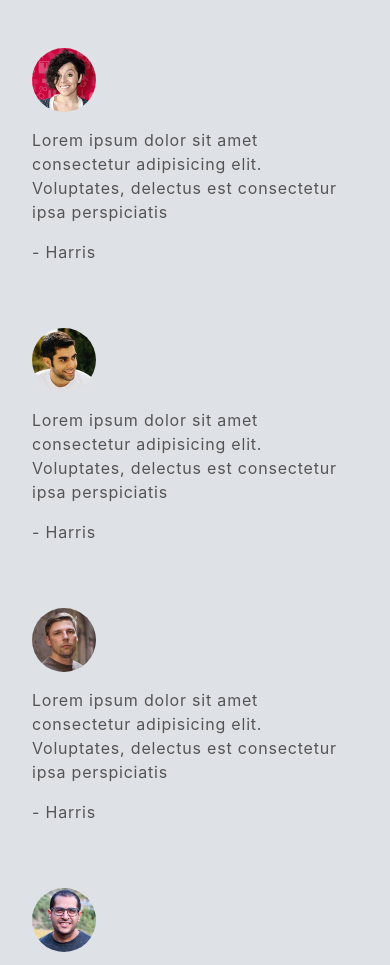
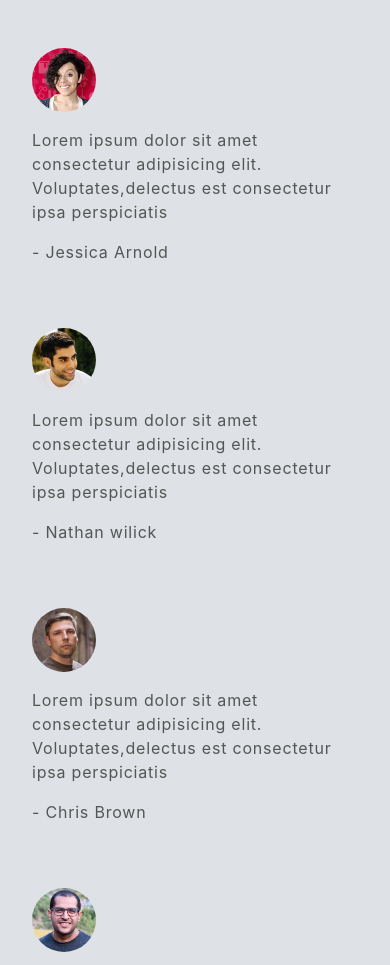
Before and after one commit to Deepakmukka1/fit-in-clone, a React (Vite) app: page / in a window 390 px wide. Shown: the part 6560-7525 px from the top of the page. Built offline with nearby package versions, Linux system fonts and the light colour scheme.

Commit message:
♻️ refactor: refactor all sections

```diff
--- a/src/components/navbar.jsx
+++ b/src/components/navbar.jsx
@@ -46,7 +46,9 @@ const NavigationBar = () => {
                 <li
                   key={idx}
                   className="text-textprimary font-medium pr-4 hover:text-gray-800 md:text-lg transition-all tracking-wider"
-                  onClick={() => setNavClicked(!isNavClicked)}
+                  onClick={() => {
+                    if (isNavClicked) setNavClicked(!isNavClicked);
+                  }}
                 >
                   <a href={item.path}>{item.title}</a>
                 </li>
@@ -54,7 +56,9 @@ const NavigationBar = () => {
             })}
             <button
               className="bg-background-300 text-white rounded-md px-4 py-2 font-medium hover:bg-background-500 transition-all duration-3000"
-              onClick={() => setNavClicked(!isNavClicked)}
+              onClick={() => {
+                if (isNavClicked) setNavClicked(!isNavClicked);
+              }}
             >
               <a href="#contact">Free trail</a>
             </button>
--- a/src/components/section-hero/herosection.jsx
+++ b/src/components/section-hero/herosection.jsx
@@ -6,21 +6,23 @@ import { faArrowDown } from "@fortawesome/free-solid-svg-icons";
 const HeroSection = () => {
   return (
     <section className="bg-background">
-      <div className="grid lg:grid-cols-2 grid-cols-1 lg:text-left text-center pt-12 pb-24 items-center mx-auto xl:px-20 xl:gap-6 gap-8 max-w-screen-2xl">
-      <div className="flex flex-col mx-auto xl:px-14 px-10 xl:pb-5 items-center justify-center lg:gap-10 gap-8">
-        <h1 className="text-textprimary-200 font-bold md:text-5xl text-4xl leading-none -tracking-wide">
+      <div className="grid grid-cols-1 text-center items-center mx-auto pt-12 pb-24 gap-8 max-w-screen-2xl lg:grid-cols-2 lg:text-left xl:px-20 xl:gap-6 ">
+        <div className="flex flex-col mx-auto items-center px-10 gap-8 justify-center xl:px-14 xl:pb-5 lg:gap-10 ">
+          <h1 className="text-textprimary-200 font-bold text-4xl leading-none -tracking-wide md:text-5xl">
             Being healthy or fit isn't a fad or a trend. It's a lifestyle.
           </h1>
-        <h4 className="xl:text-xl text-base text-textprimary-100">
+          <h4 className="text-base text-textprimary-100 xl:text-xl">
             The smart 365-days-per-year fitness subscription. Tailored to your
             personal health and nutritional needs.
           </h4>
-        <div className="flex sm:flex-row flex-col sm:gap-10 gap-2 justify-center lg:justify-start sm:w-full">
-          <button className="bg-background-300 text-white rounded-md px-5 py-2 lg:px-6 lg:py-3 font-normal lg:text-xl text-sm hover:bg-background-500 transition-all duration-3000 tracking-wider">
+          <div className="flex flex-col gap-2 justify-center sm:flex-row sm:gap-10 sm:w-full lg:justify-start ">
+            <button className="bg-background-300 text-white rounded-md px-5 py-2 font-normal lg:px-6 lg:py-3 text-sm lg:text-xl hover:bg-background-500 transition-all duration-3000 tracking-wider">
               <a href="#contact">Start Getting Fit</a>
             </button>
-          <button className="bg-background-200 text-textprimary rounded-md px-5 py-2 lg:px-6 lg:py-3 font-normal lg:text-xl text-sm hover:bg-background-100 transition-all duration-3000 hover:border-gray-800 border-2 tracking-wider">
-            <a href="#details">Learn More <FontAwesomeIcon icon={faArrowDown}/> </a>
+            <button className="bg-background-200 text-textprimary rounded-md px-5 py-2 font-normal lg:px-6 text-sm lg:py-3 lg:text-xl hover:bg-background-100 transition-all duration-3000 hover:border-gray-800 border-2 tracking-wider">
+              <a href="#details">
+                Learn More <FontAwesomeIcon icon={faArrowDown} />{" "}
+              </a>
             </button>
           </div>
           <Customers />
--- a/src/components/section-plans/planssection.jsx
+++ b/src/components/section-plans/planssection.jsx
@@ -40,7 +40,7 @@ const PlansSection = () => {
             {categories.map((category, index) => {
               return (
                 <li
-                  className="flex lg:justify-start justify-center gap-5 mt-3"
+                  className="flex justify-start gap-5 mt-3"
                   key={index}
                 >
                   <span className="">
--- a/src/components/section-pricing/pricingsection.jsx
+++ b/src/components/section-pricing/pricingsection.jsx
@@ -49,7 +49,7 @@ const PricingSection = () => {
         <PricingCard details={filterData(pricingDetails, "Starter")} />
         <PricingCard details={filterData(pricingDetails, "Pro")} />
       </div>
-      <h2 className="text-lg text-center">
+      <h2 className="sm:text-lg text-center text-textprimary-100 text-sm">
         Prices include all applicable taxes. You can cancel anytime.
       </h2>
     </section>
--- a/src/components/section-testimonials/testimonialcard.jsx
+++ b/src/components/section-testimonials/testimonialcard.jsx
@@ -1,6 +1,6 @@
 import React from "react";
 
-const TestimonialCard = ({testimonial, imageURL, authorName}) => {
+const TestimonialCard = ({testimonialText, imageURL, authorName}) => {
   return (
     <div className="flex flex-col gap-4">
       <div>
@@ -12,8 +12,7 @@ const TestimonialCard = ({testimonial, imageURL, authorName}) => {
       </div>
       <div>
         <p className="text-ellipsis md:text-lg text-base">
-          Lorem ipsum dolor sit amet consectetur adipisicing elit. Voluptates,
-          delectus est consectetur ipsa perspiciatis
+          {testimonialText}
         </p>
       </div>
       <div>
--- a/src/components/section-testimonials/testimonials.jsx
+++ b/src/components/section-testimonials/testimonials.jsx
@@ -1,4 +1,4 @@
-import React from "react";
+import React, { useState } from "react";
 import TestimonialCard from "./testimonialcard";
 import TestimonialImage1 from "../../assets/testimonial1.jpg";
 import TestimonialImage2 from "../../assets/testimonial2.jpg";
@@ -7,22 +7,67 @@ import TestimonialImage4 from "../../assets/c2.jpg";
 import WorkoutGallery from "./workoutgallery";
 
 const TestimonialSection = () => {
+  const [testimonials] = useState([
+    {
+      authorName: "Jessica Arnold",
+      authorImageURL: TestimonialImage1,
+      testimonialText:
+        " Lorem ipsum dolor sit amet consectetur adipisicing elit. Voluptates,delectus est consectetur ipsa perspiciatis ",
+    },
+    {
+      authorName: "Nathan wilick",
+      authorImageURL: TestimonialImage2,
+      testimonialText:
+        " Lorem ipsum dolor sit amet consectetur adipisicing elit. Voluptates,delectus est consectetur ipsa perspiciatis ",
+    },
+    {
+      authorName: "Chris Brown",
+      authorImageURL: TestimonialImage3,
+      testimonialText:
+        " Lorem ipsum dolor sit amet consectetur adipisicing elit. Voluptates,delectus est consectetur ipsa perspiciatis ",
+    },
+    {
+      authorName: "Andy aryan",
+      authorImageURL: TestimonialImage4,
+      testimonialText:
+        " Lorem ipsum dolor sit amet consectetur adipisicing elit. Voluptates,delectus est consectetur ipsa perspiciatis ",
+    },
+  ]);
+
   return (
-    <section className="bg-background w-full mx-auto text-textprimary-100" id="testimonials">
-        <div className="grid lg:grid-cols-2 bg-background">
-      <div className="lg:p-20 p-8 flex flex-col justify-center items-center mt-10">
-        <div>
-          <h3 className="uppercase sm:text-xl text-base font-medium">Testimonials</h3>
-          <h2 className="lg:text-5xl sm:text-3xl text-xl font-semibold mt-4"> Once you try it, you can't go back</h2>
-          <div className="grid sm:grid-cols-2 grid-cols-1 gap-16 mt-20">
-            <TestimonialCard imageURL={TestimonialImage1} authorName="Harris"/>
-            <TestimonialCard imageURL={TestimonialImage2} authorName="Harris"/>
-            <TestimonialCard imageURL={TestimonialImage3} authorName="Harris"/>
-            <TestimonialCard imageURL={TestimonialImage4} authorName="Harris"/>
+    <section
+      className="bg-background w-full mx-auto text-textprimary-100"
+      id="testimonials"
+    >
+      <div className="grid lg:grid-cols-2 bg-background">
+        <div className="lg:p-20 p-8 flex flex-col justify-center items-center mt-10">
+          <div>
+            <h3 className="uppercase sm:text-xl text-base font-medium">
+              Testimonials
+            </h3>
+            <h2 className="lg:text-5xl sm:text-3xl text-xl font-semibold mt-4">
+              {" "}
+              Once you try it, you can't go back
+            </h2>
+            <div className="grid sm:grid-cols-2 grid-cols-1 gap-16 mt-20">
+              {testimonials.map(
+                ({ authorImageURL, authorName, testimonialText }, index) => {
+                  return (
+                    <TestimonialCard
+                      key={index}
+                      imageURL={authorImageURL}
+                      authorName={authorName}
+                      testimonialText={testimonialText}
+                    />
+                  );
+                }
+              )}
+            </div>
           </div>
         </div>
-      </div>
-      <div className="flex flex-col px-4 items-center justify-center overflow-clip"><WorkoutGallery/></div>
+        <div className="flex flex-col px-4 items-center justify-center overflow-clip">
+          <WorkoutGallery />
+        </div>
       </div>
     </section>
   );
```
Lines whose indentation alone changed are shown as unchanged.
